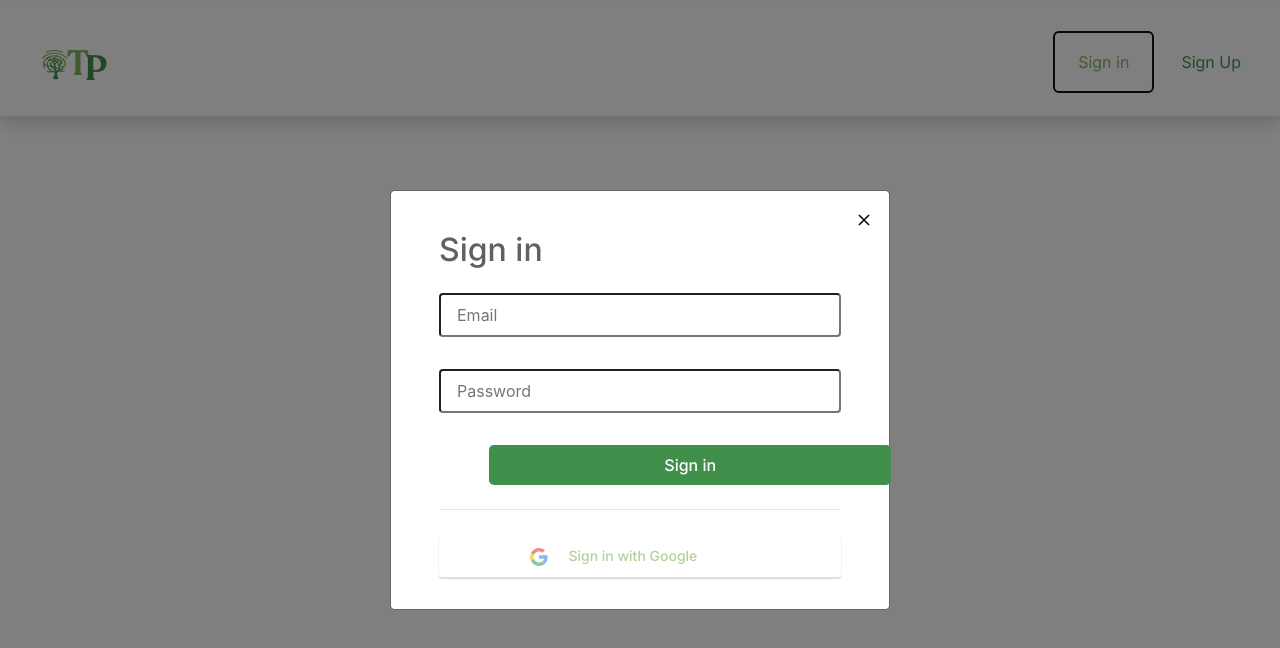
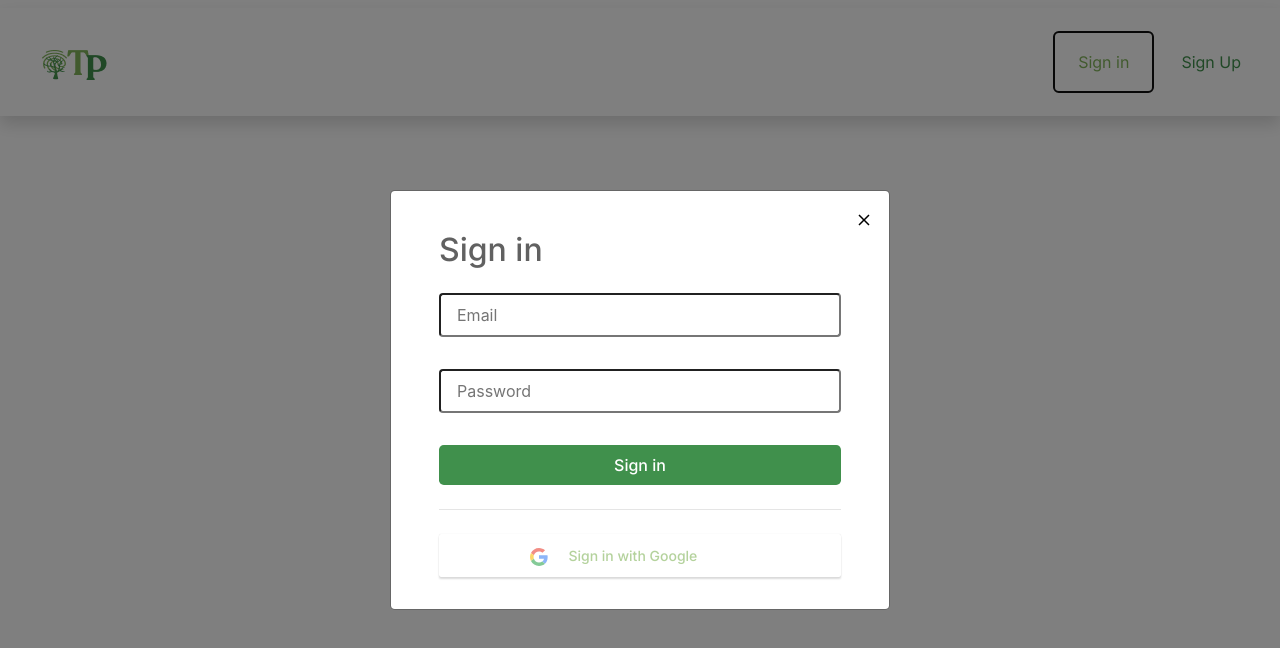
Before and after one commit to Touchpoint-edu/TouchPoint, a React (Create React App) app in the folder client/: page / in a window 1280 px wide. Both pictures are taken after a click on the button "Sign in". Shown: the top 648 px of the page. Built offline with nearby package versions, Linux system fonts and the light colour scheme; no server answers.

Commit message:
remove button margin

```diff
--- a/client/src/App.css
+++ b/client/src/App.css
@@ -74,7 +74,6 @@
   text-decoration: none;
   color:white;
   border: none;
-  margin-left:12.5%!important;
 }
 
 .behavior_button {
```
